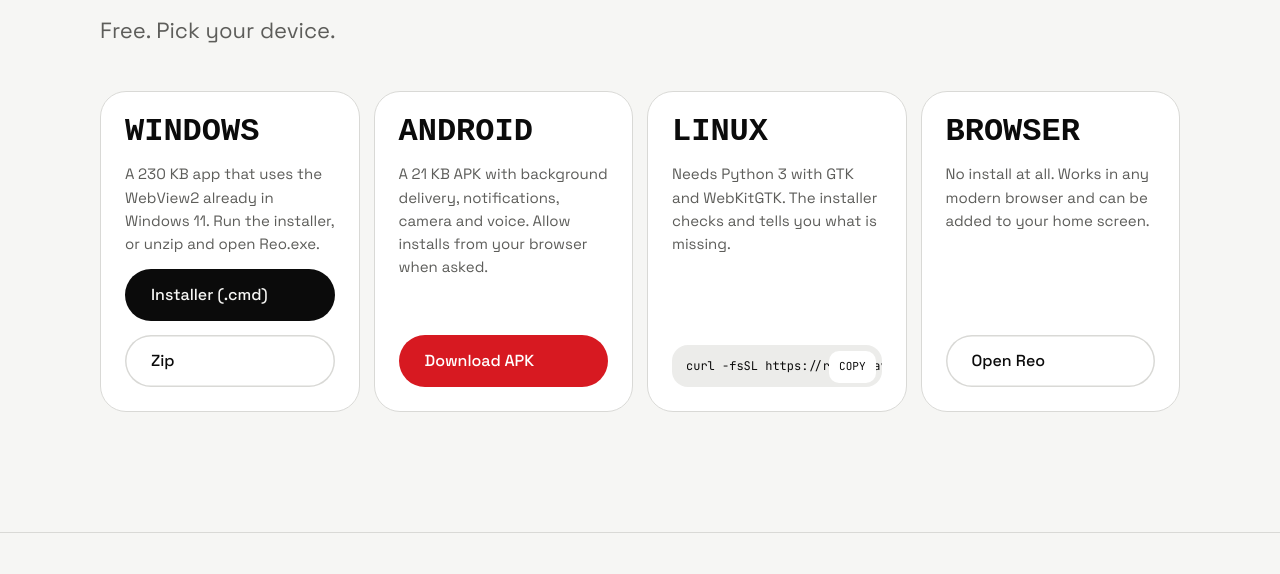
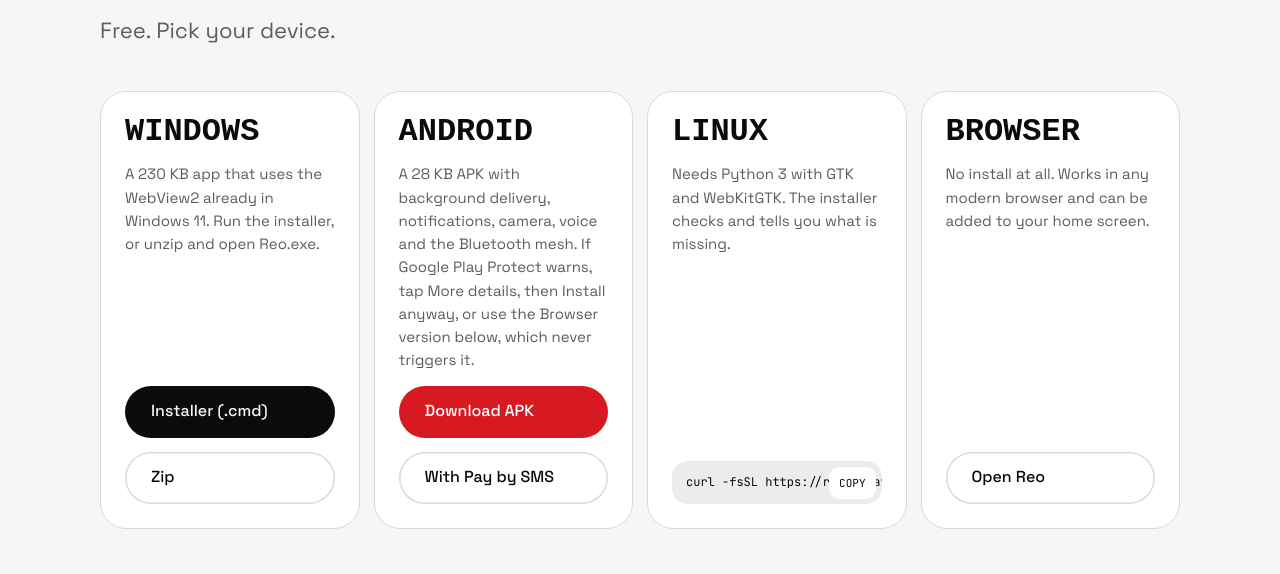
Before and after one commit to Hanishchow/reo-site, a plain HTML site: page index.html in a window 1280 px wide. Shown: the part 5228-5802 px from the top of the page. Drawn offline with Linux system fonts and the light colour scheme; a web font is replaced by a local one.

Commit message:
Android card: Play Protect help and SMS build link
Co-Authored-By: Claude Sonnet 5.5 <noreply@anthropic.com>

```diff
--- a/index.html
+++ b/index.html
@@ -136,7 +136,7 @@
     <div class="head rv"><p class="mono">Download</p><h2>Get Reo.</h2><p class="lead">Free. Pick your device.</p></div>
     <div class="dl">
       <div class="dcard rv"><h3>WINDOWS</h3><p>A 230 KB app that uses the WebView2 already in Windows 11. Run the installer, or unzip and open Reo.exe.</p><a class="btn" href="https://reo-relay.reo-relay.workers.dev/install/install-reo-windows.cmd">Installer (.cmd)</a><a class="btn ghost" href="https://reo-relay.reo-relay.workers.dev/install/Reo-windows.zip">Zip</a></div>
-      <div class="dcard rv"><h3>ANDROID</h3><p>A 21 KB APK with background delivery, notifications, camera and voice. Allow installs from your browser when asked.</p><a class="btn red" href="https://reo-relay.reo-relay.workers.dev/install/Reo.apk">Download APK</a></div>
+      <div class="dcard rv"><h3>ANDROID</h3><p>A 28 KB APK with background delivery, notifications, camera, voice and the Bluetooth mesh. If Google Play Protect warns, tap More details, then Install anyway, or use the Browser version below, which never triggers it.</p><a class="btn red" href="https://reo-relay.reo-relay.workers.dev/install/Reo.apk">Download APK</a><a class="btn ghost" href="https://reo-relay.reo-relay.workers.dev/install/Reo-sms.apk">With Pay by SMS</a></div>
       <div class="dcard rv"><h3>LINUX</h3><p>Needs Python 3 with GTK and WebKitGTK. The installer checks and tells you what is missing.</p><div class="cmd"><code id="lin">curl -fsSL https://reo-relay.reo-relay.workers.dev/install/install-reo-linux.sh | sh</code><button type="button" data-copy="lin">COPY</button></div></div>
       <div class="dcard rv"><h3>BROWSER</h3><p>No install at all. Works in any modern browser and can be added to your home screen.</p><a class="btn ghost" href="https://reo-relay.reo-relay.workers.dev/">Open Reo</a></div>
     </div>
```
